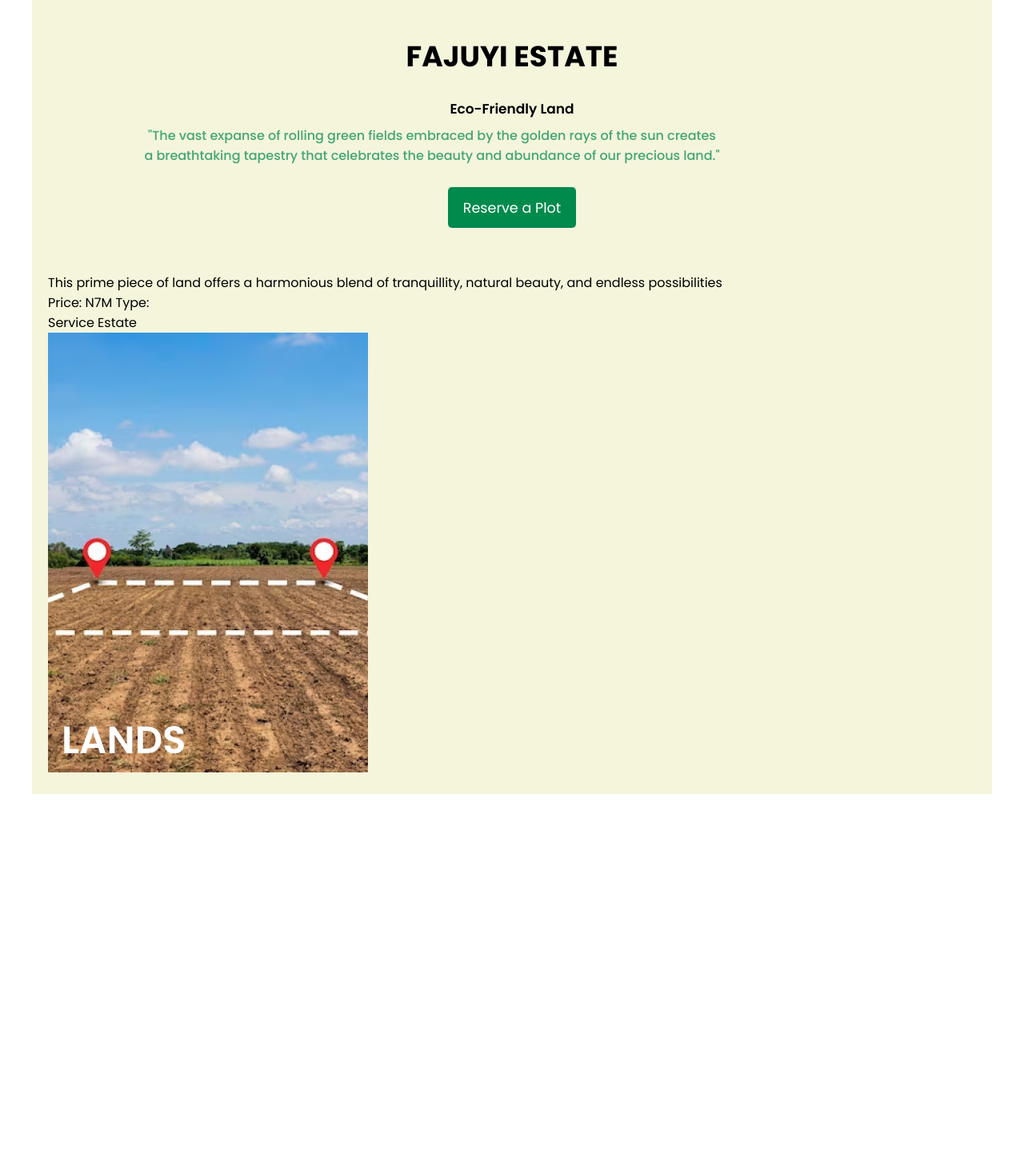
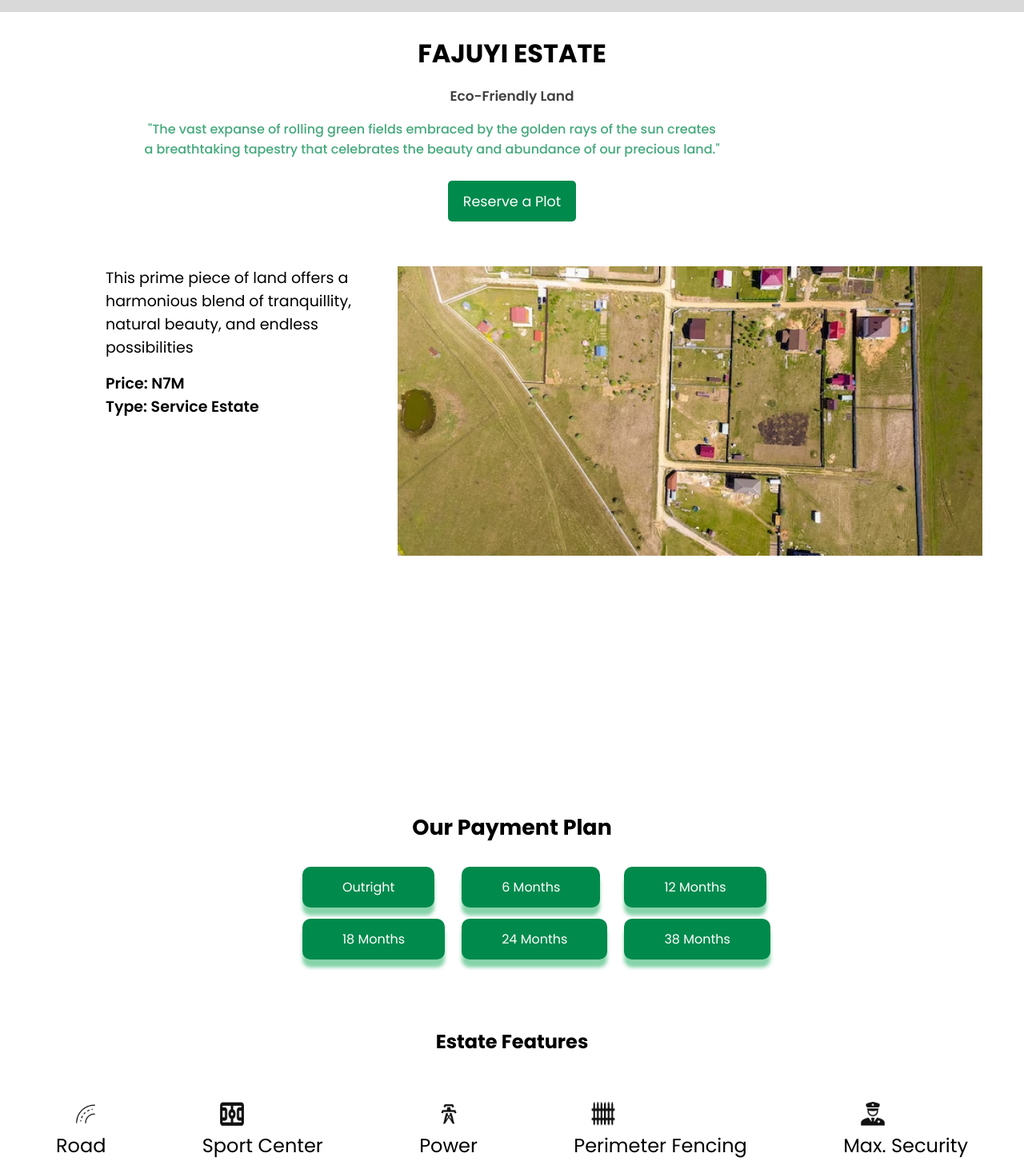
Before and after one commit to Dprinces/Real_Estate_Web_App, a React (Vite) app: page /land in a window 1280 px wide. Shown: the part 73-1530 px from the top of the page at 80% size. Before the commit the page ends 1066 px from the top, so only its background shows below. Built offline with nearby package versions, Linux system fonts and the light colour scheme.

Commit message:
update file

```diff
--- a/src/Components/Common/OurFocus/OurFocus.css
+++ b/src/Components/Common/OurFocus/OurFocus.css
@@ -4,7 +4,6 @@
     align-content: center;
     text-align: center;
     margin-bottom: 3rem;
-
 
 }
 
--- a/src/Components/Features/Features.css
+++ b/src/Components/Features/Features.css
@@ -1,20 +1,26 @@
+
+
+
 .grid-container {
   display: grid;
   grid-template-columns: 1fr 1fr 1fr;
-  gap: 10px;
+  gap: 2rem;
   justify-content: center;
-  align-items: center;
   width: 90%;
   margin: 2.5rem auto 3.5rem 6%;
 }
 
 .grid-one {
   font-size: 2rem;
+  text-align: center;
+  margin-right: 1rem;
+
 }
 
 .grid-two img {
   transition: transform 0.3s;
-  box-shadow: 0 4px 14px rgba(0, 0, 0, 0.1);
+  /* box-shadow: 0 4px 14px rgba(0, 0, 0, 0.1); */
+  box-shadow: 8px 10px 10px;
 }
 
 .grid-two:hover img {
@@ -24,10 +30,29 @@
 
 .grid-three img {
   transition: transform 0.3s;
-  box-shadow: 0 4px 14px rgba(0, 0, 0, 0.1);
+  /* box-shadow: 0 4px 14px rgba(0, 0, 0, 0.1); */
+  box-shadow: 8px 10px 10px;
 }
 
 .grid-three:hover img {
   box-shadow: 0 4px 12px rgba(0, 0, 0, 0.1);
   transform: scale(1.1);
 }
+
+
+
+ .primary {
+  border: 2px solid #999;
+  /* padding: 10px 10px 50px;  */
+  border-radius: 5px;
+  border: #999;
+  box-shadow: 8px 10px 10px;
+  width: 28rem;
+  height: 34rem;
+  padding: 0 5rem;
+   transition: transform 0.3s;
+}
+
+.primary:hover {
+  box-shadow: 0 4px 12px rgba(0, 0, 0, 0.1);
+  transform: scale(1.1);
--- a/src/Components/Features/Features.jsx
+++ b/src/Components/Features/Features.jsx
@@ -7,9 +7,9 @@ export default function Features() {
     <>
       <div className="grid-container">
         <div className="grid-one">
-          <p>
-            Our major aim is to provide you an affordable properties without
-            having to break the bank.
+          <p className="primary">
+            Our primary goal is to facilitate your journey towards becoming one
+            of our highly satisfied owners, with minimal stress and hassle.
           </p>
         </div>
         <div className="grid-two">
@@ -18,8 +18,8 @@ export default function Features() {
           </Link>
         </div>
         <div className="grid-three">
-          <Link to='/house'>
-          <img src="/images/House.png" alt="House pics" />
+          <Link to="/house">
+            <img src="/images/House.png" alt="House pics" />
           </Link>
         </div>
       </div>
--- a/src/Components/Features/Land/Land.css
+++ b/src/Components/Features/Land/Land.css
@@ -1,9 +1,14 @@
+ .land-wrapper {
+  background-color: #ffffff;
+ }
+
+
  .container {
   max-width: 1200px;
   margin: 0 auto;
   padding: 20px;
   justify-content: center;
-  background-color: beige;
+  background-color: rgba(255, 255, 255, 0.);
 }
 
  /* .container {
@@ -18,13 +23,19 @@
 .heading {
     text-align: center;
     font-weight: 500;
+    margin-top: 6rem;
 }
 
+.heading-main-title  {
+  margin-bottom: 1rem;
+  font-size: 2rem;
+}
 
-h2 {
+.heading-sub-title{
     font-weight: 600;
     font-size: 17px;
-    margin-bottom: 0.5rem;
+    margin-bottom: 1rem;
+    color: #000000be;
 }
 
 .para-text {
@@ -46,7 +57,83 @@ height: auto;
    margin-bottom: 3.5rem;
 }
 
+.lands-container {
+  display: flex;
+  justify-content: center;
+  align-content: center;
+  flex-direction: row;
+  margin-bottom: 20rem;
 
-/* .land-wrapper {
 
-} */
+}
+
+.land-image {
+  width: 40.6875rem;
+height: 22.625rem;
+}
+
+.prop-details {
+ width: 20.8125rem;
+height: 6.875rem;
+  margin-right: 2rem;
+  font-size: 19px;
+
+}
+
+.sub-para {
+  margin-top: 1rem;
+  font-weight: 600;
+}
+
+
+
+.p-payment-title {
+  text-align: center;
+  margin-bottom: 1.5rem;
+  font-size: 23px;
+}
+
+.payment-plan-container {
+  display: flex;
+  justify-content: center;
+  margin-right: 15rem;
+  margin-bottom: 5rem;
+}
+
+.payment-plan {
+  display: grid;
+  grid-template-columns: repeat(3, 1fr);
+  gap: 5px;
+  max-width: 300px;
+
+}
+
+.payment-plan button {
+  width: 100%;
+  box-sizing: border-box;
+  padding: 10px;
+
+}
+
+
+.payment-plan button {
+  background-color: #008a4c;
+  color: #fff;
+  /* padding: 5px 9px; */
+  border: none;
+  cursor: pointer;
+  font-size: 16px;
+  border-radius: 0.625rem;
+  box-shadow: 0px 10px 4px 0px rgba(15, 169, 88, 0.5);
+  transition: 0.3s all ease-out;
+  /* width: 9.5625rem;  */
+padding: 0.8rem 3.125rem;
+width: max-content;
+margin: 0.3rem 0.5rem;
+}
+
+.payment-plan button:hover {
+  transition: all 0.5s ease-in-out;
+  color: black;
+  font-weight: 500;
+}
--- a/src/Components/Features/Land/Land.jsx
+++ b/src/Components/Features/Land/Land.jsx
@@ -1,31 +1,73 @@
 import React from "react";
 import "./Land.css";
+import { estateFeatures } from "../../../Pages/EstatePage/Data/EstateFeatures";
+import Navbar from "../../Common/Header/Navbar";
+import Footer from "../../Common/Footer/Footer";
 
 export default function Land() {
   return (
+    <>
+      <Navbar />
+      <div className="land-wrapper">
         <div className="container">
           <div className="heading">
-        <h1 className="heading-title">FAJUYI ESTATE</h1>
-        <h2>Eco-Friendly Land</h2>
+            <h1 className="heading-main-title">FAJUYI ESTATE</h1>
+            <h2 className="heading-sub-title">Eco-Friendly Land</h2>
             <p className="para-text">
-          "The vast expanse of rolling green fields embraced by the golden rays
-          of the sun creates <br />a breathtaking tapestry that celebrates the beauty
-          and abundance of our precious land."
+              "The vast expanse of rolling green fields embraced by the golden
+              rays of the sun creates <br />a breathtaking tapestry that
+              celebrates the beauty and abundance of our precious land."
             </p>
             <button className="booking-btn"> Reserve a Plot</button>
           </div>
           <div className="lands-container">
+            <div className="prop-details">
               <p>
-          This prime piece of land offers a harmonious blend of tranquillity,
-          natural beauty, and endless possibilities
+                This prime piece of land offers a harmonious blend of
+                tranquillity, natural beauty, and endless possibilities
               </p>
-        <p>
-          Price: N7M Type: <br /> Service Estate
+              <p className="sub-para">
+                Price: N7M <br /> Type: Service Estate
               </p>
+            </div>
             <div className="land-image">
-            <img src="/images/land.png" alt="Land Image" />
+              <img src="/images/land-image.png" alt="Land Image" />
+            </div>
+          </div>
+          <div className="p-wrapper">
+            <div className="p-payment-title">
+              <h3>Our Payment Plan</h3>
+            </div>
+            <div className="payment-plan-container">
+              <div className="payment-plan">
+                <button>Outright</button>
+                <button>6 Months</button>
+                <button>12 Months</button>
+                <button>18 Months</button>
+                <button>24 Months</button>
+                <button>38 Months</button>
               </div>
             </div>
           </div>
+          <section className="estate-features">
+            <h2>Estate Features</h2>
+            <div className="estate-features-container">
+              {estateFeatures.map(({ id, img, features }) => (
+                <div>
+                  <div key={id} className="estate-feature">
+                    <div className="icons">
+                      <img src={img} alt="Estate Features Icons" />
+                    </div>
+
+                    <div className="icons-text">{features}</div>
+                  </div>
+                </div>
+              ))}
+            </div>
+          </section>
+        </div>
+      </div>
+      <Footer />
+    </>
   );
 }
--- a/src/Components/ScheduleInspection/ScheduleInspection.css
+++ b/src/Components/ScheduleInspection/ScheduleInspection.css
@@ -2,6 +2,7 @@
   max-width: 80%;
   margin: 2rem auto;
   padding: 20px 0;
+  background-color: #fff;
 }
 
 .hero-section {
--- a/src/Pages/EstatePage/EstatePage.css
+++ b/src/Pages/EstatePage/EstatePage.css
@@ -4,7 +4,7 @@ main {
   padding: 20px;
 }
 
-h1 {
+.h1-title {
   margin-top: 6rem;
   font-size: 36px;
   margin-bottom: 25px;
--- a/src/Pages/EstatePage/EstatePage.jsx
+++ b/src/Pages/EstatePage/EstatePage.jsx
@@ -18,8 +18,8 @@ export default function EstatePage() {
       <Navbar />
 
       <main>
-        <div className="heading">
-          <h1>Fajuyi Estate</h1>
+        <div className="headings">
+          <h1 className="h1-title">Fajuyi Estate</h1>
         </div>
         <div className="location">
           <img
```
Also changed, not shown: src/Components/ReviewSection/ReviewSection.css (line endings or trailing spaces). Lines whose indentation alone changed are shown as unchanged.
